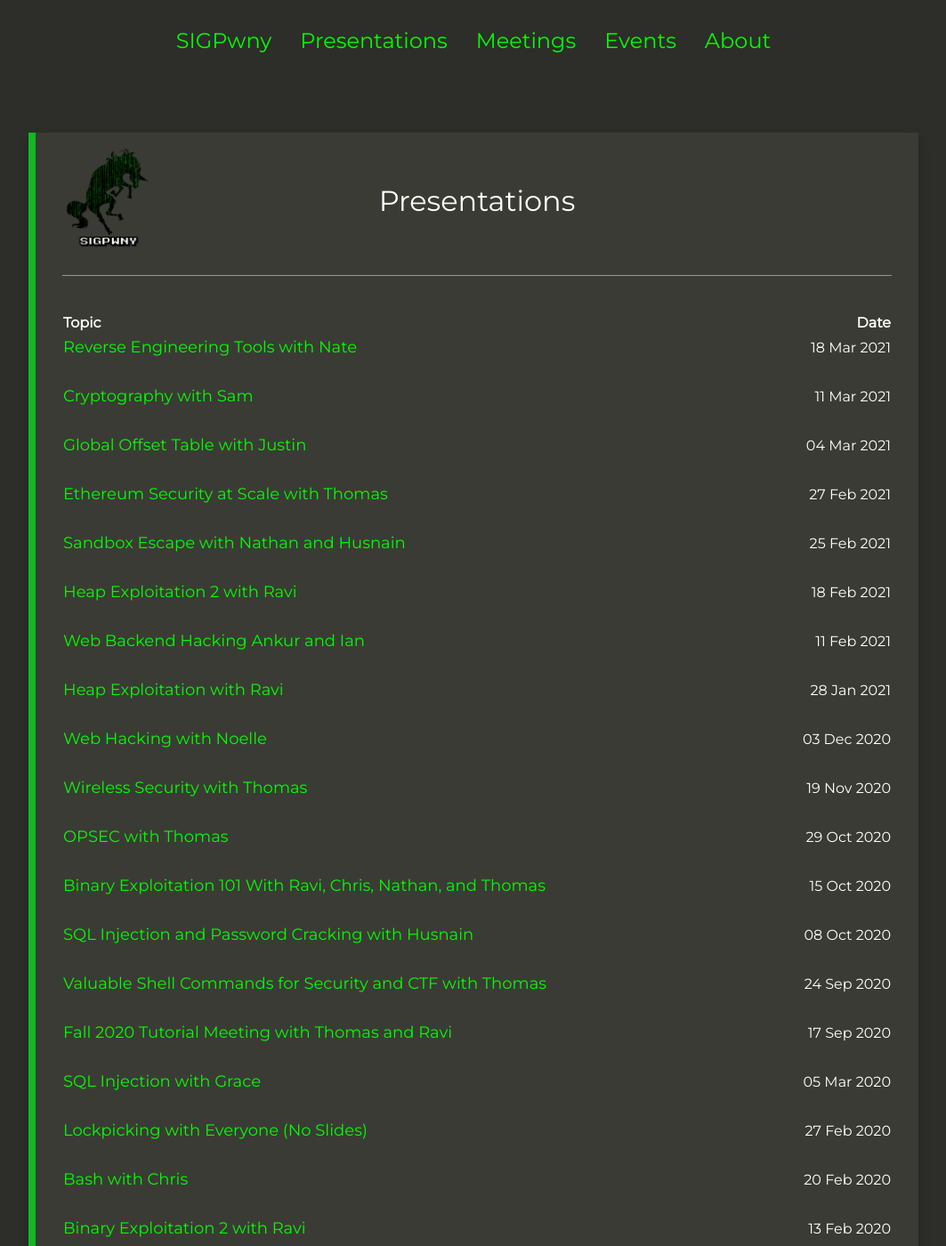
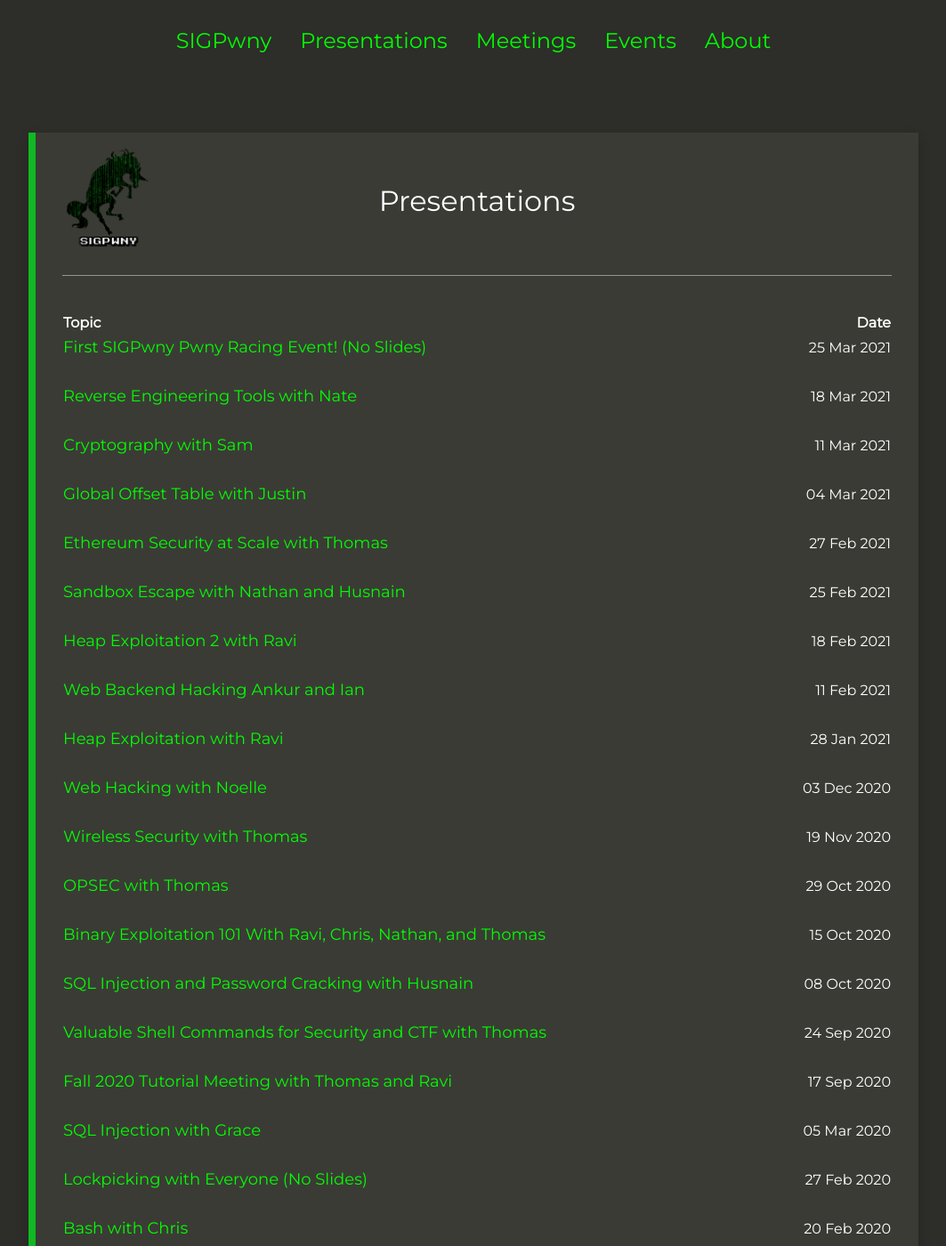
Before and after one commit to sigpwny/sigpwny.github.io-archive, a Jekyll site: the page built from presentation.md, in a window 1280 px wide and 1400 px high. Shown: the whole window at 89% size, without its empty margins (108-1171 px from the left). Built offline with Jekyll 4.4.1, drawn with Linux system fonts in a browser that asks for light colours; nearby versions of some CDN libraries; some of the changed text lies outside the part shown.

Commit message:
Added last weeks meeting and 10/24/19 meeting

```diff
--- a/presentation.md
+++ b/presentation.md
@@ -2,6 +2,11 @@
 layout: page
 title: Presentations
 presentations: [
+  {
+    link: "https://sigpwny.github.io/presentation",
+    title: "First SIGPwny Pwny Racing Event! (No Slides)",
+    date: "2021-03-25",
+  },
   {
     link: "https://sigpwny.github.io/presentation-content/SP2021/reverse_engineering.pdf",
     title: "Reverse Engineering Tools with Nate",
@@ -121,6 +126,11 @@
     link: "https://sigpwny.github.io/presentation-content/FA2019/forensics.pdf",
     title: "Intro to Forensics with Pranav",
     date: "2019-10-31",
+  },
+  {
+    link: "https://sigpwny.github.io/presentation-content/FA2019/recursive.pdf",
+    title: "How to run SIGPwny Meetings with Thomas",
+    date: "2019-10-24",
   },
   {
     link: "https://sigpwny.github.io/presentation-content/FA2019/opsec.pdf",
```
